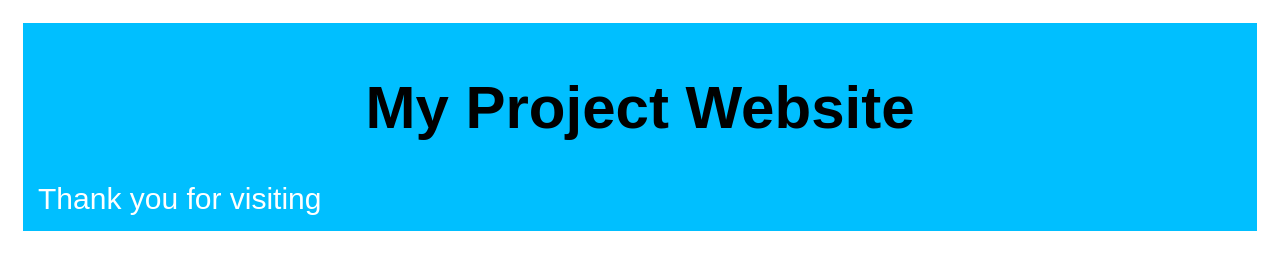
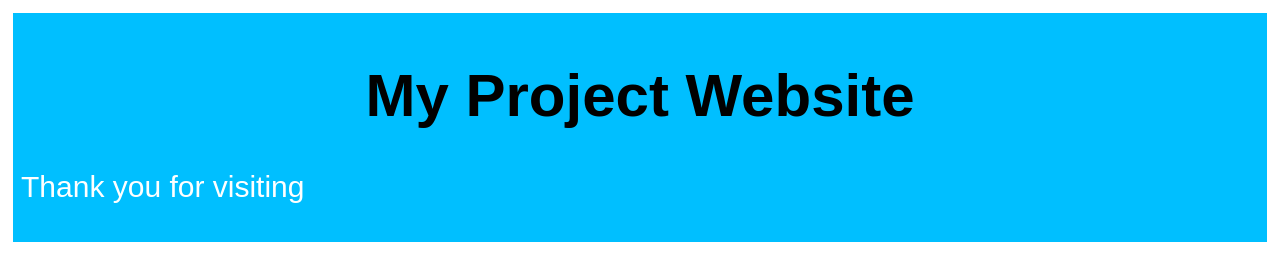
Before and after one commit to danny0803/myproject, a plain HTML site: page index.html in a window 1280 px wide. Drawn offline with Linux system fonts and the light colour scheme.

```diff
--- a/styles/style.css
+++ b/styles/style.css
@@ -9,14 +9,13 @@
     font-size: 30px;
     background-color: deepskyblue;
     text-align: center;
-    margin: 10px;
-    padding: 10px;
+    padding: 8px;
 }
 
 .header p {
     color: white;
     text-align: left;
-    margin: 5px;
+
 
 
 }
```
Also changed, not shown: 1 other file.
